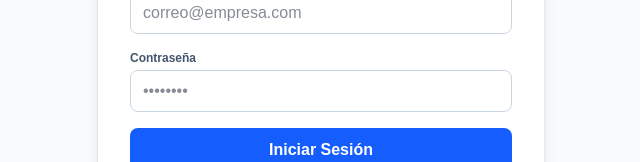
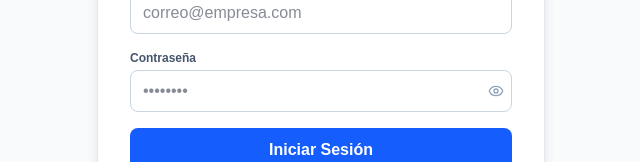
Before and after one commit to CarlosMontero04/deca, a Next.js app in the folder deca-digital/: page /login in a window 1280 px wide. Shown: the part 388-550 px from the top of the page, without its empty margins (319-959 px from the left). Built offline with nearby package versions, Linux system fonts and the light colour scheme; no server answers.

Commit message:
cambio en contraseña

```diff
--- a/deca-digital/app/login/page.tsx
+++ b/deca-digital/app/login/page.tsx
@@ -3,11 +3,13 @@
 import { useState } from 'react';
 import { useRouter } from 'next/navigation';
 import { createClient } from '../utils/supabase/client';
+import { Eye, EyeOff } from 'lucide-react';
 
 export default function LoginPage() {
   const [isLogin, setIsLogin] = useState(true);
   const [email, setEmail] = useState('');
   const [password, setPassword] = useState('');
+  const [showPassword, setShowPassword] = useState(false);
   const [name, setName] = useState('');
   const [error, setError] = useState<string | null>(null);
   const [loading, setLoading] = useState(false);
@@ -100,14 +102,25 @@ export default function LoginPage() {
 
           <div>
             <label className="block text-xs font-semibold text-slate-600 mb-1">Contraseña</label>
+            <div className="relative">
               <input
-              type="password"
+                type={showPassword ? 'text' : 'password'}
                 required
                 value={password}
                 onChange={(e) => setPassword(e.target.value)}
-              className="w-full px-3 py-2 border border-slate-300 rounded-lg focus:outline-none focus:ring-2 focus:ring-blue-500 text-slate-900"
+                className="w-full px-3 py-2 pr-10 border border-slate-300 rounded-lg focus:outline-none focus:ring-2 focus:ring-blue-500 text-slate-900"
                 placeholder="••••••••"
               />
+              <button
+                type="button"
+                onClick={() => setShowPassword(v => !v)}
+                className="absolute right-2 top-1/2 -translate-y-1/2 text-slate-400 hover:text-slate-600"
+                title={showPassword ? 'Ocultar contraseña' : 'Mostrar contraseña'}
+                tabIndex={-1}
+              >
+                {showPassword ? <EyeOff className="w-4 h-4" /> : <Eye className="w-4 h-4" />}
+              </button>
+            </div>
           </div>
 
           <button
```
Lines whose indentation alone changed are shown as unchanged.
